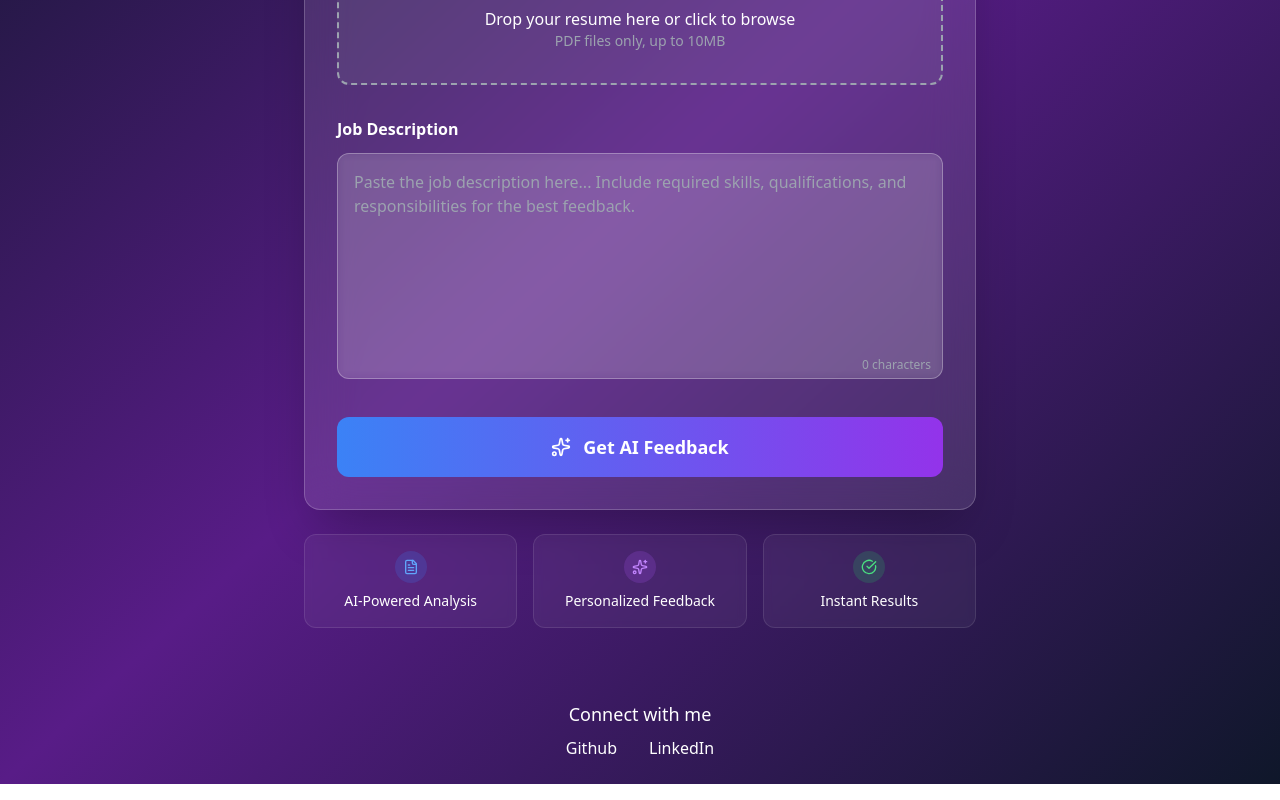
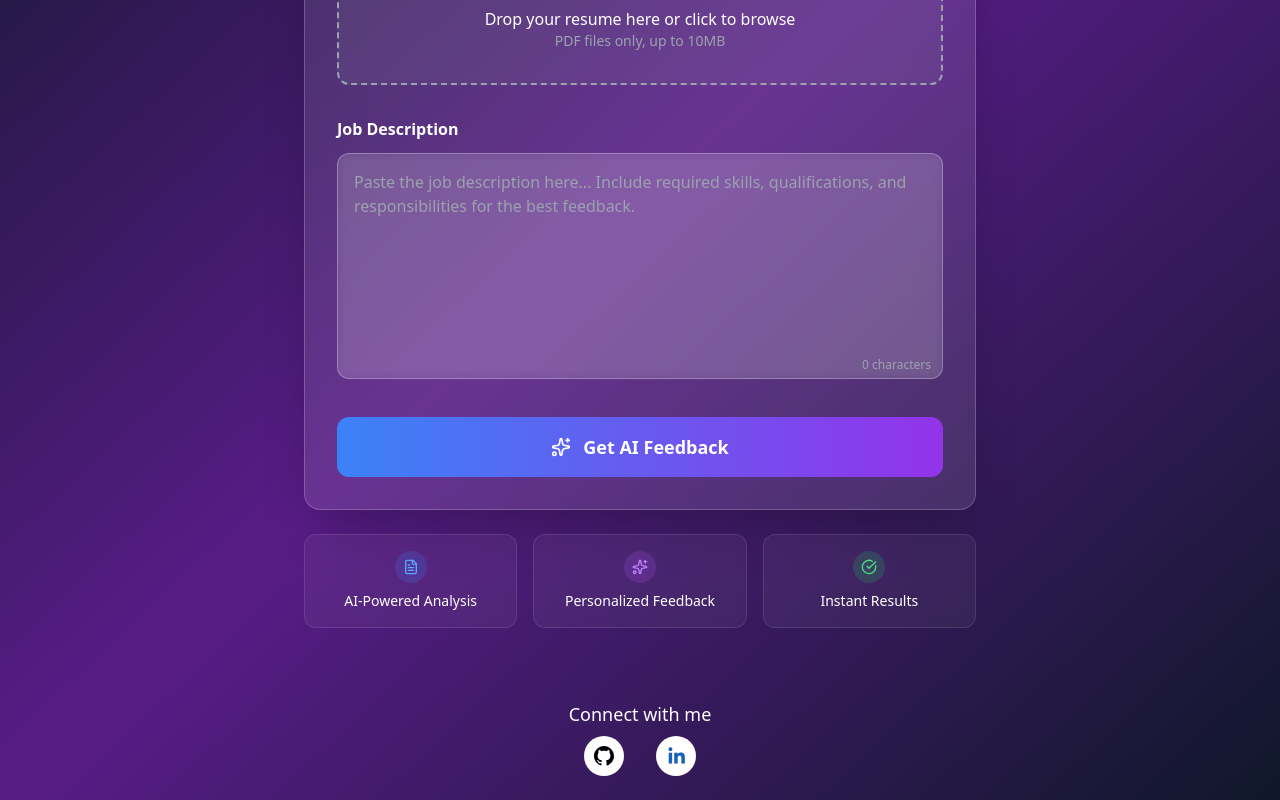
Before and after one commit to BenjaminCMorka/AI-Resume-Optimizer, a React (Create React App) app in the folder frontend/: page / in a window 1280 px wide. Shown: the part 392-1192 px from the top of the page. Built offline with nearby package versions, Linux system fonts and the light colour scheme.

Commit message:
Update App.js

```diff
--- a/frontend/src/App.js
+++ b/frontend/src/App.js
@@ -1,6 +1,7 @@
 import React, { useState } from 'react';
 import ResumeUpload from './components/ResumeUpload';
 import FeedbackDisplay from './components/FeedbackDisplay';
+import { SocialIcon } from 'react-social-icons';
 
 const App = () => {
   const [feedback, setFeedback] = useState('');
@@ -39,22 +40,22 @@ const App = () => {
       <footer className="text-white py-6 text-center">
         <p className="text-lg mb-2">Connect with me</p>
         <div className="space-x-8">
-          <a
-            href="https://github.com/BenjaminCMorka"
+          <SocialIcon
+            url="https://github.com/BenjaminCMorka"
             target="_blank"
             rel="noopener noreferrer"
-            className="hover:underline"
-          >
-            Github
-          </a>
-          <a
-            href="https://linkedin.com/in/benjamin-morka/"
+            bgColor="#ffffff"
+            fgColor="#000000"
+            style={{ height: 40, width: 40 }}
+          />
+          <SocialIcon
+            url="https://linkedin.com/in/benjamin-morka"
             target="_blank"
             rel="noopener noreferrer"
-            className="hover:underline"
-          >
-            LinkedIn
-          </a>
+            bgColor="#ffffff"
+            fgColor="#0A66C2"
+            style={{ height: 40, width: 40 }}
+          />
         </div>
       </footer>
 
```
